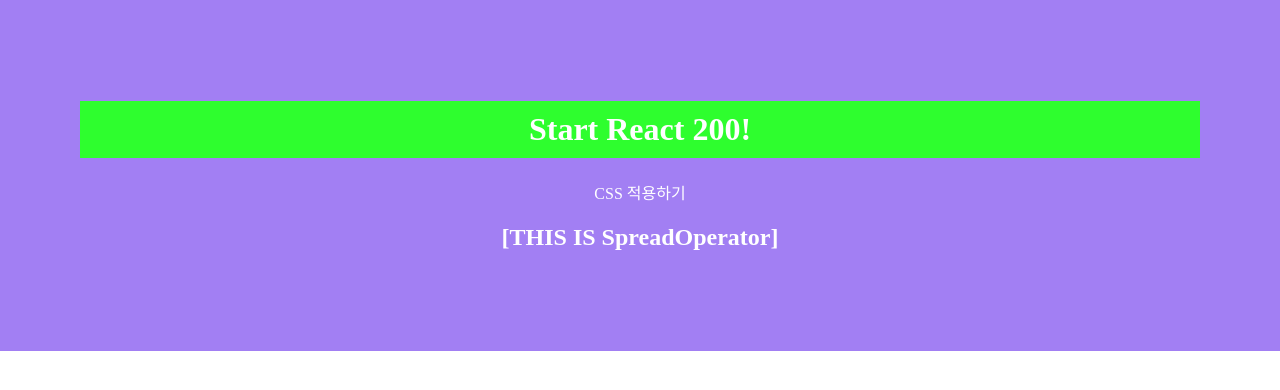
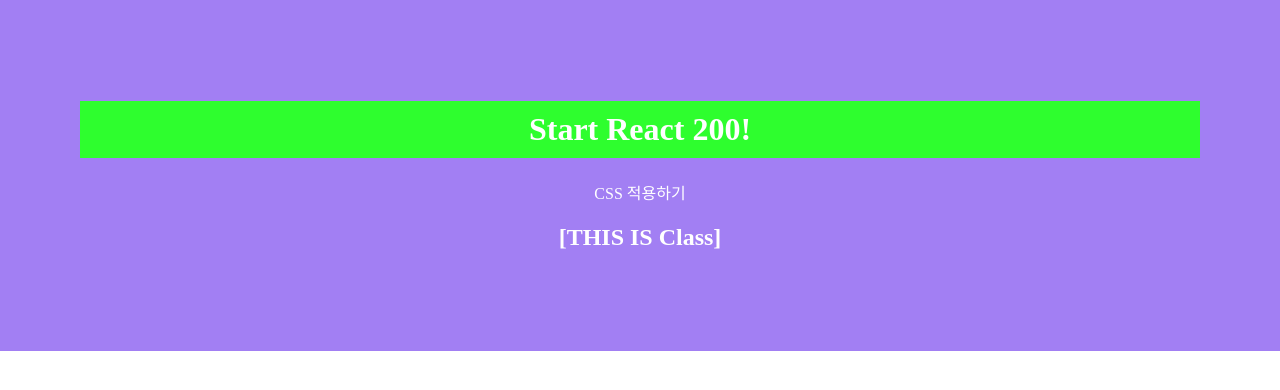
Before and after one commit to ZUITOPIA/react-master, a React (Create React App) app in the folder client/: page / in a window 1280 px wide. Shown: the top 390 px of the page. Built offline with nearby package versions, Linux system fonts and the light colour scheme.

Commit message:
012 : class

```diff
--- a/client/src/App.js
+++ b/client/src/App.js
@@ -1,6 +1,6 @@
 import React from "react";
 import "./App.css";
-import SpreadOperator from "./R011_SpreadOperator";
+import ClassPrototype from "./R012_Class&Prototype";
 
 function App() {
   return (
@@ -8,7 +8,7 @@ function App() {
       <div>
         <h1>Start React 200!</h1>
         <p>CSS 적용하기</p>
-        <SpreadOperator />
+        <ClassPrototype />
       </div>
     </>
   );
--- /dev/null
+++ b/client/src/R012_Class&Prototype.js
@@ -0,0 +1,29 @@
+import React, { Component } from "react";
+
+class ClassPrototype extends Component {
+  constructor(props) {
+    super(props);
+    this.state = {};
+  }
+
+  componentDidMount() {
+    // Es6
+    class ExamCountClass {
+      constructor(num2) {
+        this.number = num2;
+      }
+      shownum() {
+        console.log(`${this.number}`);
+      }
+    }
+
+    const count = new ExamCountClass("2hundred");
+    count.shownum();
+  }
+
+  render() {
+    return <h2>[THIS IS Class]</h2>;
+  }
+}
+
+export default ClassPrototype;
```
